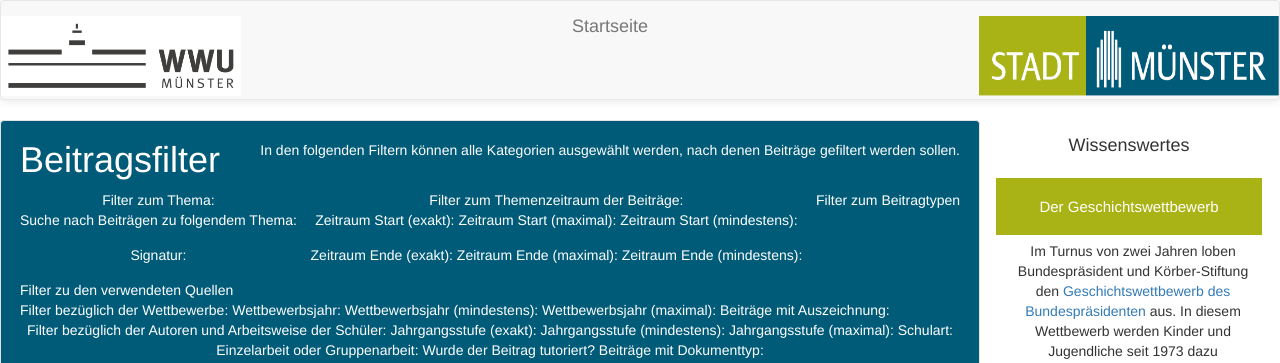
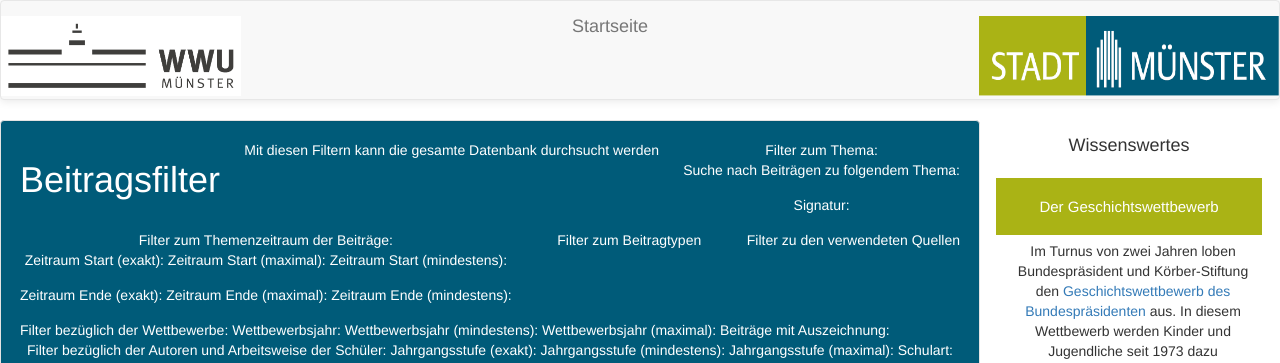
Before and after one commit to codeformuenster/schueler-geschichtswettbewerb-muenster, a Django app: template Website/geschichtswettbewerb/karte/templates/beitrag_filter.html in a window 1280 px wide. Shown: the top 363 px of the page. Run offline with Django 3.2, Linux system fonts and the light colour scheme; the template is opened without the code that fills it: values that come from a table or form of the project are taken from there, others are empty; data comes from the database, SQL or seed files in the repository; some libraries are stand-ins or nearby versions.

Commit message:
change display of filter results and limit height to 500px

```diff
--- a/Website/geschichtswettbewerb/karte/filters.py
+++ b/Website/geschichtswettbewerb/karte/filters.py
@@ -6,9 +6,9 @@ from django import forms
 class OrtFilter(django_filters.FilterSet):
     """Class to filter place data"""
     everything = django_filters.CharFilter(label='everything', method='lookupEverything')
-    wettbewerbChoices={
-        ('', '')
-    }
+    wettbewerbChoices=set()#{
+    #    ('', '')
+    #}
     i=1
     for x in Wettbewerb.objects.all():
         wettbewerbChoices.add((str(i), x.jahr))
--- a/Website/geschichtswettbewerb/karte/templates/beitrag_filter.html
+++ b/Website/geschichtswettbewerb/karte/templates/beitrag_filter.html
@@ -19,8 +19,8 @@
 
 <form method="get" target="_blank">
   <div class="well">
-    <h1 style="margin-top: 0">Beitragsfilter</h1>
-    <p>In den folgenden Filtern können alle Kategorien ausgewählt werden, nach denen Beiträge gefiltert werden sollen.</p>
+    <h1>Beitragsfilter</h1>
+    <p>Mit diesen Filtern kann die gesamte Datenbank durchsucht werden</p>
     <div class="form-row">
     Filter zum Thema:
       <div class="form-group col">
@@ -169,6 +169,7 @@
     {% endfor %}
   </tbody>
 </table>-->
+<div style="height:  500px; overflow: auto;">
 {% for beitrag in filter.qs %}
  <div class="resultDivTitle">
    {{ beitrag.signatur }}  - {{ beitrag.titel }}
@@ -185,6 +186,7 @@
 {% empty %}
 
 {% endfor %}
+</div>
 <div>
   <h1>Karte</h1>
   <div id="map"></div>
--- a/Website/geschichtswettbewerb/karte/templates/index.html
+++ b/Website/geschichtswettbewerb/karte/templates/index.html
@@ -101,6 +101,7 @@
          {% endfor %}
        </tbody>
      </table> -->
+     <div style="height:  500px; overflow: auto;">
      {% for beitrag in filter.qs %}
       <div class="resultDivTitle">
         {{ beitrag.signatur }}  - {{ beitrag.titel }}
@@ -117,7 +118,7 @@
      {% empty %}
 
      {% endfor %}
-
+</div>
 </div>
 
 </body>
```
